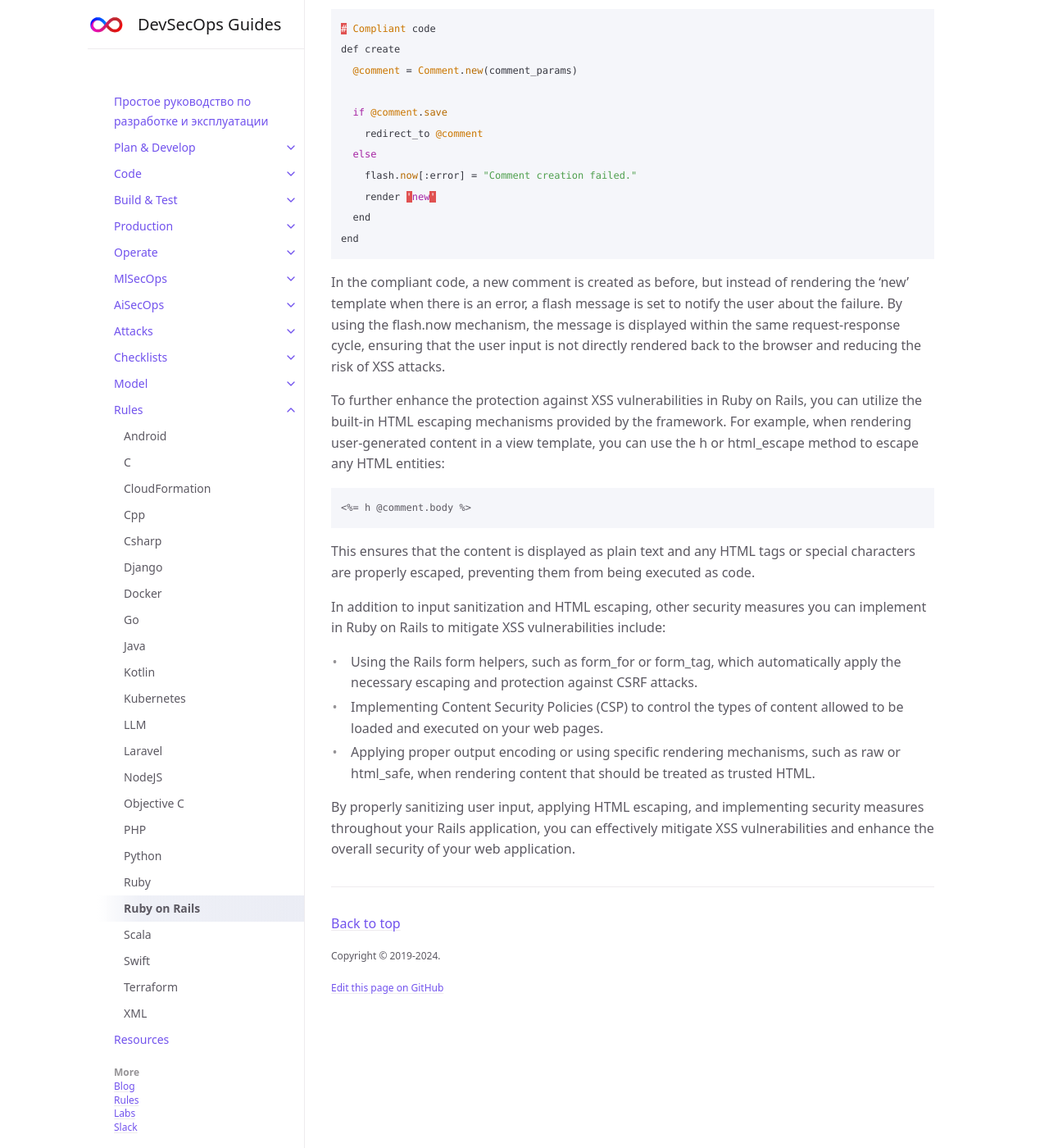
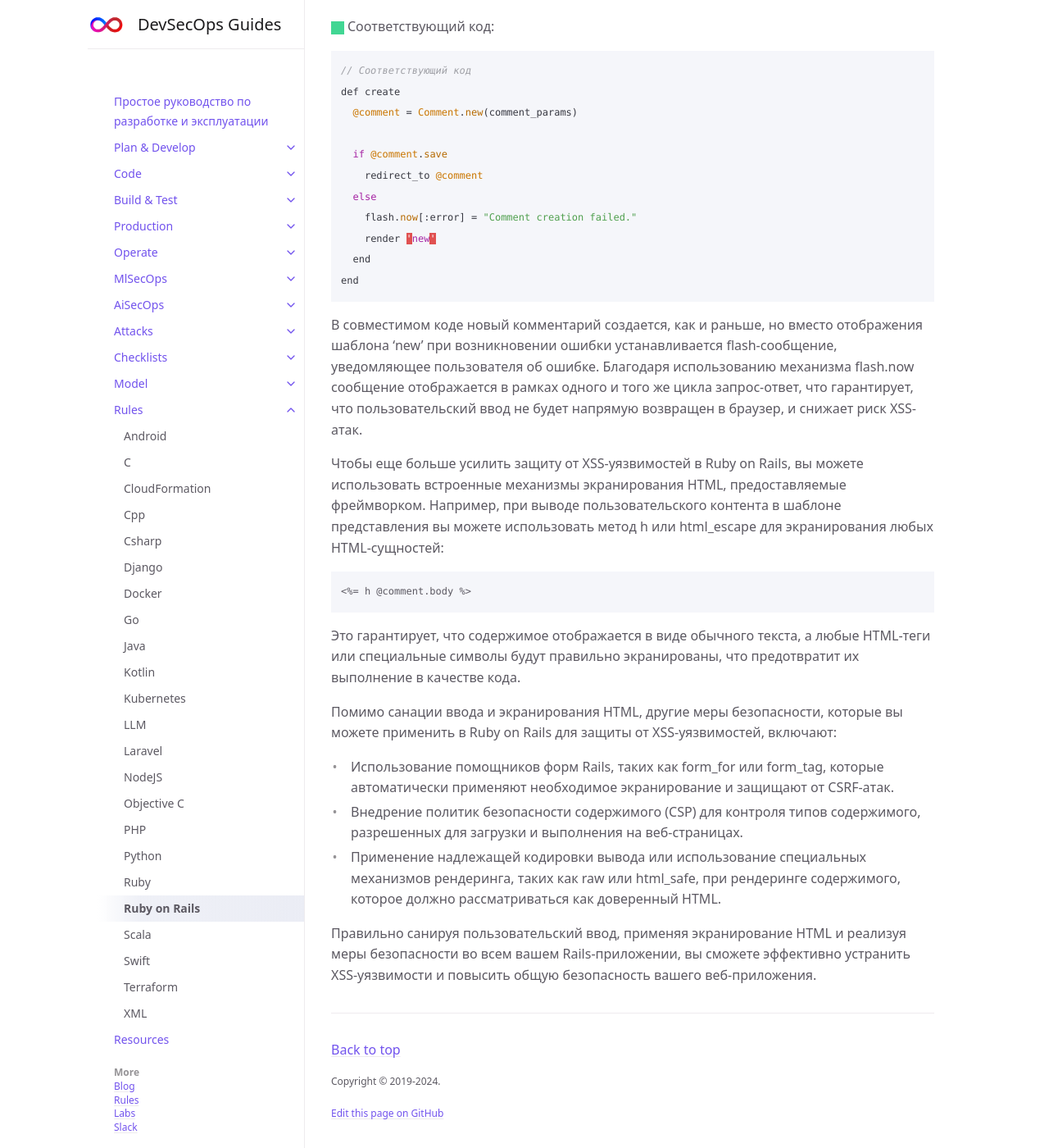
Before and after one commit to 2artem2/Work-Stuff, a Jekyll site: the page built from docs/rules/rails.md, in a window 1280 px wide and 1400 px high, scrolled down 795 px. Shown: the whole window at 82% size. Built offline with Jekyll 4.4.1, drawn with Linux system fonts in a browser that asks for light colours; some of the changed text lies outside the part shown.

Commit message:
rails.md

````diff
--- a/docs/rules/rails.md
+++ b/docs/rules/rails.md
@@ -8,7 +8,7 @@ parent: Rules
 {: .no_toc }
 
 
-## Table of contents
+## Оглавление
 {: .no_toc .text-delta }
 
 1. TOC
@@ -19,13 +19,13 @@ parent: Rules
 
 
 
-### XSS
+### Межсайтовый скриптинг (XSS)
 
-<span class="d-inline-block p-2 mr-1 v-align-middle bg-red-000"></span>Noncompliant code:
+<span class="d-inline-block p-2 mr-1 v-align-middle bg-red-000"></span>Несоответствующий код:
 
 
 ```java
-# Noncompliant code
+// Несоответствующий код:
 def create
   @comment = Comment.new(comment_params)
 
@@ -37,18 +37,18 @@ def create
 end
 ```
 
-In this noncompliant code, the create action is handling the creation of a comment in Ruby on Rails. However, it does not include any sanitization or validation of the user input. Consequently, if an attacker submits a comment with malicious HTML or JavaScript code, it will be rendered as-is when the comment is displayed, leading to a Cross-Site Scripting (XSS) vulnerability.
+В этом несоответствующем коде действие create обрабатывает создание комментария в Ruby on Rails. Однако в нем не предусмотрено никакой санации или проверки вводимых пользователем данных. Следовательно, если злоумышленник отправит комментарий с вредоносным HTML- или JavaScript-кодом, то при отображении комментария он будет отображен как есть, что приведет к возникновению уязвимости межсайтового скриптинга (XSS).
 
 
 
 
 
 
-<span class="d-inline-block p-2 mr-1 v-align-middle bg-green-000"></span>Compliant code:
+<span class="d-inline-block p-2 mr-1 v-align-middle bg-green-000"></span>Соответствующий код:
 
 
 ```java
-# Compliant code
+// Соответствующий код
 def create
   @comment = Comment.new(comment_params)
 
@@ -62,21 +62,21 @@ end
 ```
 
 
-In the compliant code, a new comment is created as before, but instead of rendering the 'new' template when there is an error, a flash message is set to notify the user about the failure. By using the flash.now mechanism, the message is displayed within the same request-response cycle, ensuring that the user input is not directly rendered back to the browser and reducing the risk of XSS attacks.
+В совместимом коде новый комментарий создается, как и раньше, но вместо отображения шаблона 'new' при возникновении ошибки устанавливается flash-сообщение, уведомляющее пользователя об ошибке. Благодаря использованию механизма flash.now сообщение отображается в рамках одного и того же цикла запрос-ответ, что гарантирует, что пользовательский ввод не будет напрямую возвращен в браузер, и снижает риск XSS-атак.
 
-To further enhance the protection against XSS vulnerabilities in Ruby on Rails, you can utilize the built-in HTML escaping mechanisms provided by the framework. For example, when rendering user-generated content in a view template, you can use the h or html_escape method to escape any HTML entities:
+Чтобы еще больше усилить защиту от XSS-уязвимостей в Ruby on Rails, вы можете использовать встроенные механизмы экранирования HTML, предоставляемые фреймворком. Например, при выводе пользовательского контента в шаблоне представления вы можете использовать метод h или html_escape для экранирования любых HTML-сущностей:
 
 ```
 <%= h @comment.body %>
 ```
 
 
-This ensures that the content is displayed as plain text and any HTML tags or special characters are properly escaped, preventing them from being executed as code.
+Это гарантирует, что содержимое отображается в виде обычного текста, а любые HTML-теги или специальные символы будут правильно экранированы, что предотвратит их выполнение в качестве кода.
 
-In addition to input sanitization and HTML escaping, other security measures you can implement in Ruby on Rails to mitigate XSS vulnerabilities include:
+Помимо санации ввода и экранирования HTML, другие меры безопасности, которые вы можете применить в Ruby on Rails для защиты от XSS-уязвимостей, включают:
 
-* Using the Rails form helpers, such as form_for or form_tag, which automatically apply the necessary escaping and protection against CSRF attacks.
-* Implementing Content Security Policies (CSP) to control the types of content allowed to be loaded and executed on your web pages.
-* Applying proper output encoding or using specific rendering mechanisms, such as raw or html_safe, when rendering content that should be treated as trusted HTML.
+* Использование помощников форм Rails, таких как form_for или form_tag, которые автоматически применяют необходимое экранирование и защищают от CSRF-атак.
+* Внедрение политик безопасности содержимого (CSP) для контроля типов содержимого, разрешенных для загрузки и выполнения на веб-страницах.
+* Применение надлежащей кодировки вывода или использование специальных механизмов рендеринга, таких как raw или html_safe, при рендеринге содержимого, которое должно рассматриваться как доверенный HTML.
 
-By properly sanitizing user input, applying HTML escaping, and implementing security measures throughout your Rails application, you can effectively mitigate XSS vulnerabilities and enhance the overall security of your web application.
+Правильно санируя пользовательский ввод, применяя экранирование HTML и реализуя меры безопасности во всем вашем Rails-приложении, вы сможете эффективно устранить XSS-уязвимости и повысить общую безопасность вашего веб-приложения.
````
